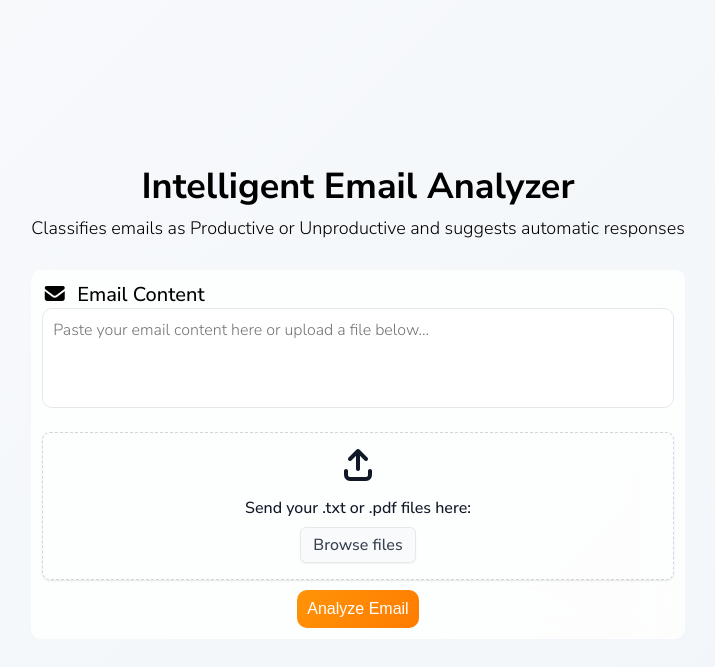
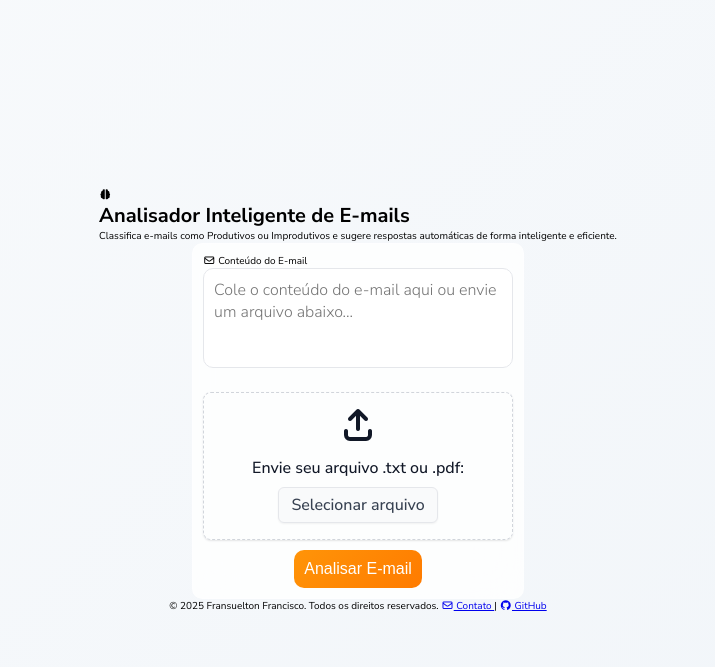
Before and after one commit to Fransuelton/test-auto-u-email-classifier, a Flask app: page / in a window 1280 px wide. Shown: the top 667 px of the page, without its empty margins (282-997 px from the left). Run offline with Flask 3, Linux system fonts and the light colour scheme; parts of the project's set-up code (start-up, migrations or seed data) failed here and were passed over; some libraries are stand-ins or nearby versions.

Commit message:
✨ feat: update index.html for improved layout, localization, and functionality

```diff
--- a/templates/index.html
+++ b/templates/index.html
@@ -3,63 +3,130 @@
   <head>
     <meta charset="UTF-8" />
     <meta name="viewport" content="width=device-width, initial-scale=1.0" />
-    <title>Intelligent Email Analyzer</title>
+    <meta
+      name="description"
+      content="Uma aplicação web que classifica e-mails como Produtivos ou Improdutivos e sugere respostas automáticas usando análise inteligente."
+    />
+    <meta name="author" content="Fransuelton Francisco" />
+    <title>Analisador Inteligente de E-mails</title>
     <link
-      rel="stylesheet"
-      href="https://cdnjs.cloudflare.com/ajax/libs/font-awesome/7.0.0/css/all.min.css"
+      rel="shortcut icon"
+      href="{{ url_for('static', filename='assets/icons8-email-96.ico') }}"
+      type="image/x-icon"
     />
     <link
       rel="stylesheet"
       href="{{ url_for('static', filename='styles/main.css') }}"
     />
+    <link
+      rel="stylesheet"
+      href="https://cdnjs.cloudflare.com/ajax/libs/font-awesome/7.0.0/css/all.min.css"
+    />
   </head>
   <body>
+    <header class="header">
+      <i class="fa-solid fa-brain"></i>
+      <h1 class="page-title">Analisador Inteligente de E-mails</h1>
+      <p class="description">
+        Classifica e-mails como Produtivos ou Improdutivos e sugere respostas
+        automáticas de forma inteligente e eficiente.
+      </p>
+    </header>
+
     <main class="main">
-      <h1 class="page-title">Intelligent Email Analyzer</h1>
-      <p class="description">
-        Classifies emails as Productive or Unproductive and suggests automatic
-        responses
-      </p>
       <div class="content-wrapper">
         <form method="POST" action="/processar" enctype="multipart/form-data">
-          <label class="email-title"
-            ><i class="fas fa-envelope"></i>Email Content</label
-          ><br />
+          <label class="textarea-label">
+            <i class="fa-regular fa-envelope"></i>
+            Conteúdo do E-mail
+          </label>
+
           <textarea
             name="email_texto"
-            placeholder="Paste your email content here or upload a file below..."
+            placeholder="Cole o conteúdo do e-mail aqui ou envie um arquivo abaixo..."
             class="textarea"
-          ></textarea
-          ><br />
-          <label for="File" class="upload-label">
+            rows="10"
+          ></textarea>
+
+          <label for="file" class="upload-label">
             <i class="fa-solid fa-arrow-up-from-bracket"></i>
 
-            <span class="title">Send your .txt or .pdf files here:</span>
+            <span class="title">Envie seu arquivo .txt ou .pdf:</span>
 
-            <span class="button">Browse files</span>
+            <span class="button">Selecionar arquivo</span>
 
             <input
-              multiple
               type="file"
-              id="File"
+              id="file"
               class="upload-input"
               name="email_arquivo"
               title="email"
               accept=".txt,.pdf"
             />
           </label>
+
           <div class="button-wrapper">
-            <button type="submit" class="analyze-button">Analyze Email</button>
+            <button type="submit" class="analyze-button" id="analyze-btn">
+              <span id="analyze-btn-text">Analisar E-mail</span>
+              <span id="analyze-btn-loading" style="display: none"
+                ><i class="fa fa-spinner fa-spin"></i> Processando...</span
+              >
+            </button>
           </div>
         </form>
 
-        {% if resultado %}
+        {% if categoria or resposta %}
         <div class="resultado">
-          <h2>Classification Result</h2>
-          <pre>{{ resultado }}</pre>
+          <h2>Resultado da Classificação</h2>
+          <div class="categoria">
+            <strong>Categoria:</strong>
+            <span
+              class="categoria-badge {% if categoria.lower() == 'produtivo' %}categoria-produtivo{% else %}categoria-improdutivo{% endif %}"
+              >{{ categoria }}</span
+            >
+          </div>
+          <div class="resposta-wrapper">
+            <p>
+              <i class="fa-regular fa-message"></i>
+              Resposta Sugerida
+            </p>
+            <div class="resposta-actions">
+              <pre id="resposta-text">{{ resposta }}</pre>
+              <button
+                class="copiar-btn"
+                onclick="copiarResposta()"
+                title="Copiar resposta"
+              >
+                <i class="fa-regular fa-copy"></i> Copiar
+              </button>
+            </div>
+          </div>
         </div>
         {% endif %}
       </div>
     </main>
+    <footer>
+      <div class="footer-content">
+        <span
+          >&copy; 2025 Fransuelton Francisco. Todos os direitos
+          reservados.</span
+        >
+        <span>
+          <a href="mailto:fransuelton@email.com" title="Enviar e-mail">
+            <i class="fa-regular fa-envelope"></i> Contato
+          </a>
+          |
+          <a
+            href="https://github.com/fransuelton"
+            target="_blank"
+            rel="noopener"
+            title="GitHub"
+          >
+            <i class="fa-brands fa-github"></i> GitHub
+          </a>
+        </span>
+      </div>
+    </footer>
+    <script src="../static/scripts/index.js"></script>
   </body>
 </html>
```
